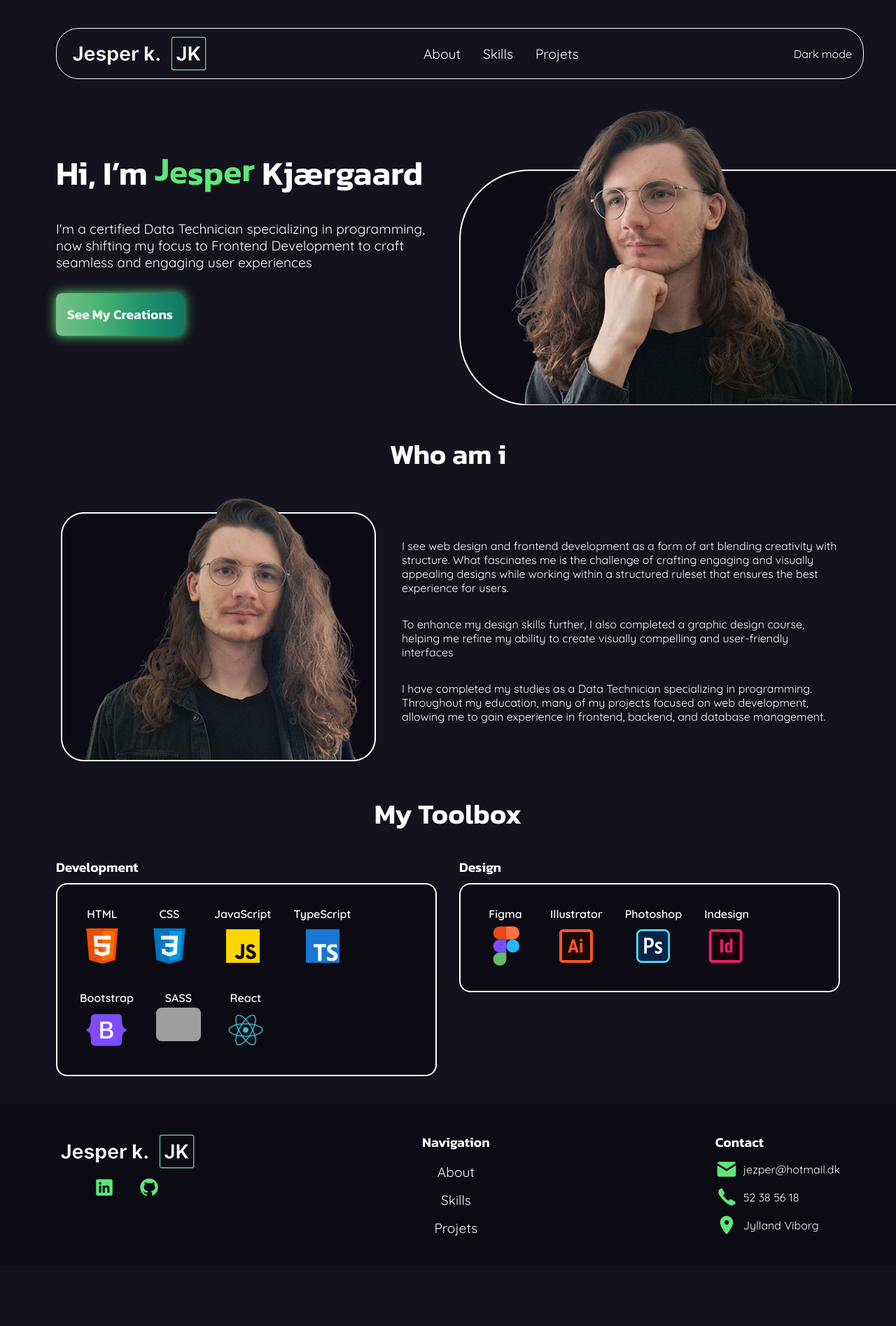
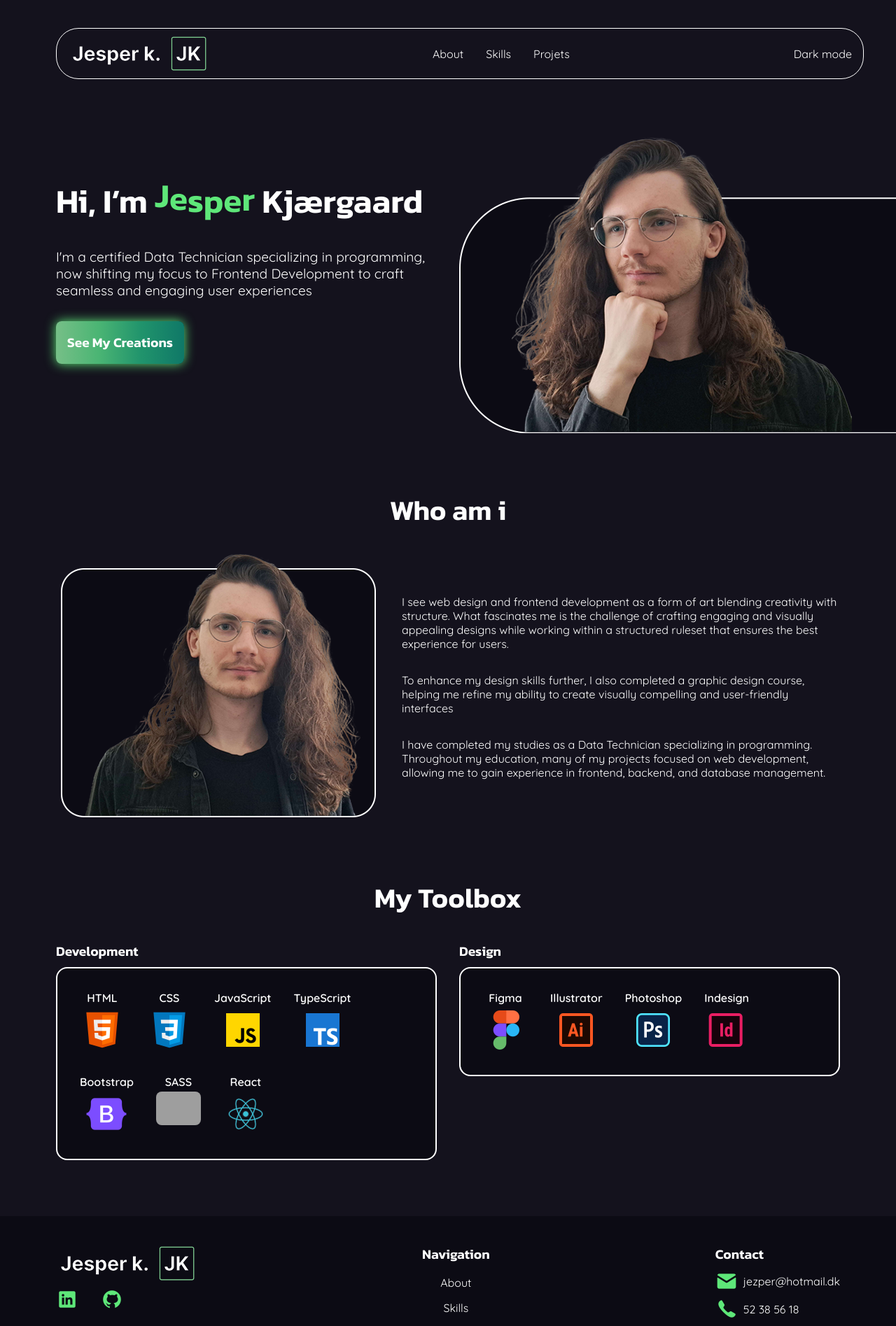
Before and after one commit to JesperKjaergaardDK/Portfolio_V2, a React (Vite) app: page / in a window 1280 px wide. Shown: the top 1895 px of the page at 70% size. Before the commit the page ends 1807 px from the top, so only its background shows below. Built offline with nearby package versions, Linux system fonts and the light colour scheme; grey boxes are pictures that could not be loaded.

Commit message:
feat: add smooth scrolling and update section IDs for navigation links in Header and Footer components

```diff
--- a/src/components/sections/about/About.tsx
+++ b/src/components/sections/about/About.tsx
@@ -2,7 +2,7 @@ import aboutImg from "../../../assets/About images portfolios.png";
 
 function About() {
   return (
-    <section className="about">
+    <section id="about" className="about">
       <h2 className="text_center">Who am i</h2>
 
       <div className="about__content">
--- a/src/components/sections/footer/Footer.tsx
+++ b/src/components/sections/footer/Footer.tsx
@@ -27,13 +27,13 @@ function Footer() {
           <h6>Navigation</h6>
           <ul>
             <li>
-              <a href="#">About</a>
+              <a href="#about">About</a>
             </li>
             <li>
-              <a href="#">Skills</a>
+              <a href="#skills">Skills</a>
             </li>
             <li>
-              <a href="#">Projets</a>
+              <a href="#projects">Projets</a>
             </li>
           </ul>
         </nav>
--- a/src/components/sections/footer/_footer.scss
+++ b/src/components/sections/footer/_footer.scss
@@ -6,10 +6,13 @@
   align-items: center;
 }
 
+.footer {
+  @include col.flex_direction(map.get(col.$spacing, "xl"), column);
+  align-items: center;
+  padding: map.get(col.$spacing, "xl");
+  padding-inline: 0;
+  margin-inline: auto;
 
-
-.footer {
- margin-inline: auto;
   @media (min-width: (map.get(col.$device_size, "mobile") + 100px)) {
     min-width: map.get(col.$device_size, "mobile");
   }
@@ -22,12 +25,6 @@
     max-width: map.get(col.$device_size, "desktop");
   }
 
-
-  @include col.flex_direction(map.get(col.$spacing, "xl"), column);
-  align-items: center;
-  padding: map.get(col.$spacing, "xl");
-  padding-inline: 0;
-
   @media (min-width: (map.get(col.$device_size, "tablet") + 100px)) {
     flex-direction: row;
     justify-content: space-between;
@@ -37,10 +34,22 @@
   &__logo-container {
     @include col.flex_direction(map.get(col.$spacing, "sm"), column);
     align-items: center;
+
+    @media (min-width: (map.get(col.$device_size, "tablet") + 100px)) {
+      align-items: start;
+    }
   }
 
   &__socials {
     @include col.flex_direction(map.get(col.$spacing, "lg"));
+    img {
+      border-bottom: 2px solid rgba(255, 255, 255, 0);
+    }
+
+    img:hover {
+      transition: border-bottom 0.3s ease-in-out;
+      border-bottom: 2px solid map.get(col.$colors, "primary-highlight");
+    }
   }
 
   &__nav {
--- a/src/components/sections/header/Header.tsx
+++ b/src/components/sections/header/Header.tsx
@@ -1,4 +1,3 @@
-import React from "react";
 import logo from "../../../assets/Logo png Ps.png";
 
 function Header() {
@@ -14,13 +13,13 @@ function Header() {
           <nav className="header__nav">
             <ul>
               <li>
-                <a href="#">About</a>
+                <a href="#about">About</a>
               </li>
               <li>
-                <a href="#">Skills</a>
+                <a href="#skills">Skills</a>
               </li>
               <li>
-                <a href="#">Projets</a>
+                <a href="#projects">Projets</a>
               </li>
             </ul>
           </nav>
--- a/src/components/sections/skills/Skills.tsx
+++ b/src/components/sections/skills/Skills.tsx
@@ -3,11 +3,10 @@ import { icons_code, icons_design } from "../../../utils/icon_list.json";
 
 function Skills() {
   return (
-    <section className="skills">
+    <section id="skills" className="skills">
       <h2 className="text_center">My Toolbox</h2>
 
       <div className="skills__container">
-
         <div className="skills__code">
           <h6>Development</h6>
           <div className="skills__collection">
@@ -35,9 +34,7 @@ function Skills() {
             ))}
           </div>
         </div>
-
       </div>
-
     </section>
   );
 }
--- a/src/scss/_global.scss
+++ b/src/scss/_global.scss
@@ -1,5 +1,8 @@
 @use "./collection" as col;
 @use "sass:map";
+html {
+  scroll-behavior: smooth;
+}
 
 //Basic style
 body {
@@ -35,7 +38,7 @@ header {
 
 section {
   padding-inline: map.get(col.$spacing, "md");
-  margin: map.get(col.$spacing, "xl");
+  margin: map.get(col.$spacing, "xxl");
   margin-inline: auto;
 
   @media (min-width: (map.get(col.$device_size, "mobile") + 100px)) {
@@ -115,7 +118,7 @@ ul {
 a {
   color: map.get(col.$colors, "primary-text");
   text-decoration-color: rgba(0, 0, 0, 0);
-  font-size: map.get(col.$font_size, "h6");
+  //font-size: map.get(col.$font_size, "h6");
 
   &:hover {
     transition: color 0.35s ease-in-out, text-decoration-color 0.35s ease-in-out;
```
